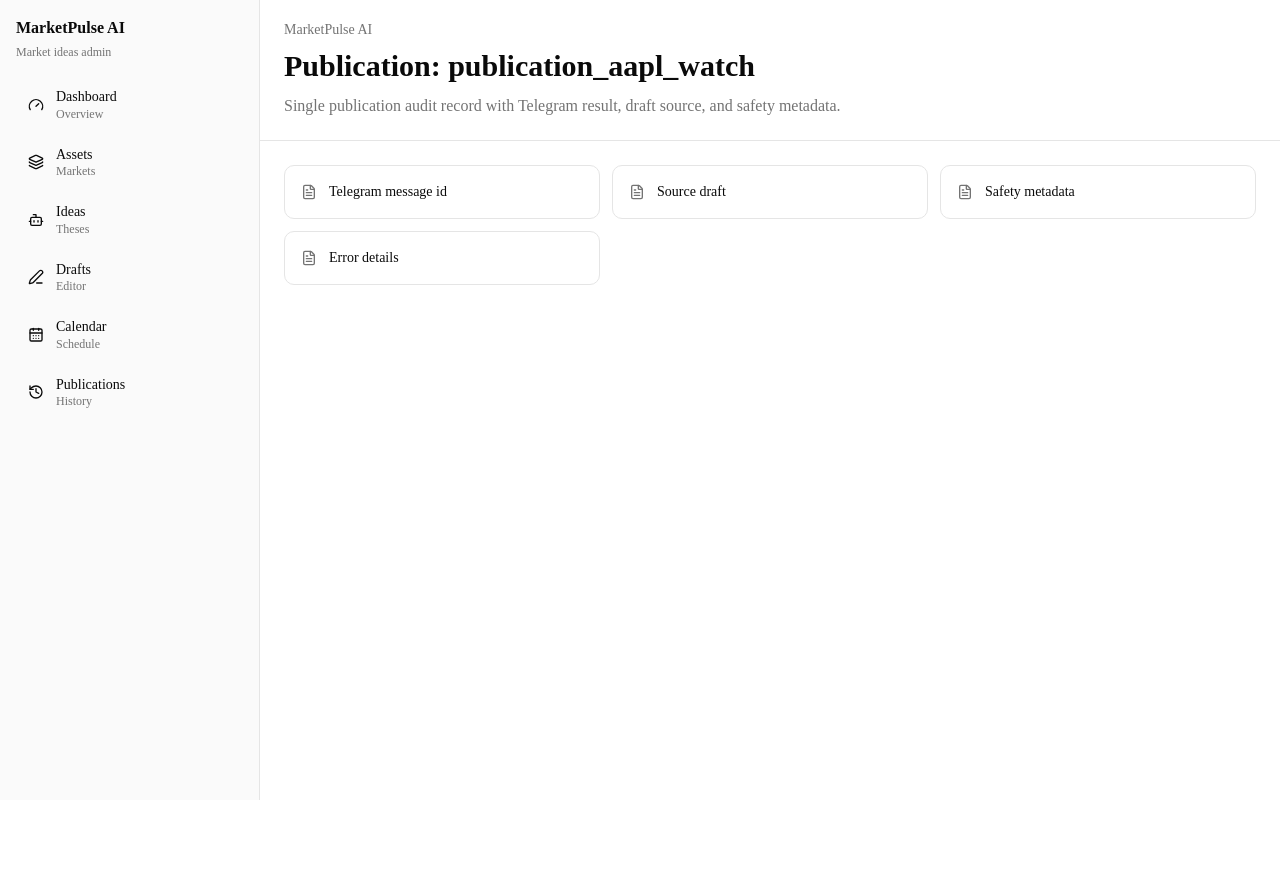
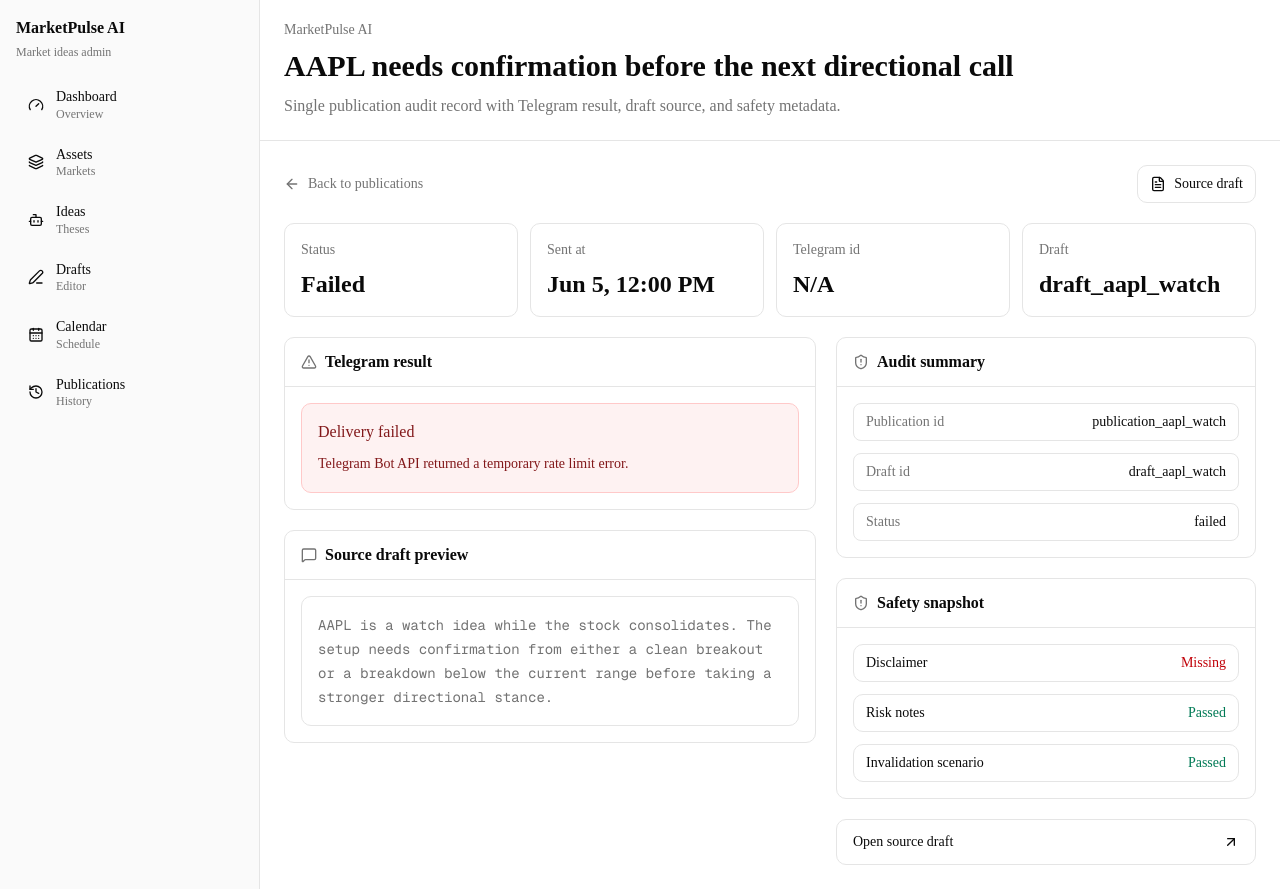
Before and after one commit to Artur-Kelemetov/marketpulse-ai, a Next.js app: page /publications/publication_aapl_watch in a window 1280 px wide. Before the commit the page ends 800 px from the top, so only its background shows below. Built offline with nearby package versions, Linux system fonts and the light colour scheme.

Commit message:
feat: build publication details with mocks

```diff
--- a/src/app/(admin)/publications/[id]/page.tsx
+++ b/src/app/(admin)/publications/[id]/page.tsx
@@ -1,4 +1,34 @@
-import { RoutePlaceholder } from "@/app/_components/route-placeholder";
+import Link from "next/link";
+import { notFound } from "next/navigation";
+import {
+  AlertTriangle,
+  ArrowLeft,
+  ArrowUpRight,
+  CheckCircle2,
+  FileText,
+  MessageSquare,
+  ShieldAlert,
+} from "lucide-react";
+
+import { PageHeader } from "@/components/layout/PageHeader";
+import {
+  getMockDraftById,
+  getMockPublicationById,
+  getMockPublicationLog,
+} from "@/lib/mock-data";
+
+const dateTimeFormatter = new Intl.DateTimeFormat("en-US", {
+  month: "short",
+  day: "numeric",
+  hour: "2-digit",
+  minute: "2-digit",
+});
+
+export function generateStaticParams() {
+  return getMockPublicationLog().map((publication) => ({
+    id: publication.id,
+  }));
+}
 
 type PublicationDetailsPageProps = {
   params: Promise<{
@@ -10,17 +40,218 @@ export default async function PublicationDetailsPage({
   params,
 }: PublicationDetailsPageProps) {
   const { id } = await params;
+  const publication = getMockPublicationById(id);
+
+  if (!publication) {
+    notFound();
+  }
+
+  const draft = getMockDraftById(publication.draftId);
+  const isSent = publication.status === "sent";
+  const safetyItems = draft
+    ? [
+        {
+          label: "Disclaimer",
+          passed: draft.hasDisclaimer,
+        },
+        {
+          label: "Risk notes",
+          passed: draft.hasRiskNotes,
+        },
+        {
+          label: "Invalidation scenario",
+          passed: draft.hasInvalidationScenario,
+        },
+      ]
+    : [];
 
   return (
-    <RoutePlaceholder
-      title={`Publication: ${id}`}
-      description="Single publication audit record with Telegram result, draft source, and safety metadata."
-      items={[
-        "Telegram message id",
-        "Source draft",
-        "Safety metadata",
-        "Error details",
-      ]}
-    />
+    <main className="flex min-h-screen flex-1 flex-col bg-background text-foreground">
+      <PageHeader
+        title={publication.title}
+        description="Single publication audit record with Telegram result, draft source, and safety metadata."
+      />
+
+      <div className="flex flex-1 flex-col gap-5 px-6 py-6">
+        <div className="flex flex-col gap-3 md:flex-row md:items-center md:justify-between">
+          <Link
+            href="/publications"
+            className="inline-flex w-fit items-center gap-2 text-sm font-medium text-muted-foreground hover:text-foreground"
+          >
+            <ArrowLeft className="size-4" />
+            Back to publications
+          </Link>
+
+          {draft ? (
+            <Link
+              href={`/drafts/${draft.id}`}
+              className="inline-flex w-fit items-center gap-2 rounded-lg border border-border bg-card px-3 py-2 text-sm font-medium text-card-foreground transition-colors hover:bg-muted"
+            >
+              <FileText className="size-4" />
+              Source draft
+            </Link>
+          ) : null}
+        </div>
+
+        <section className="grid gap-3 md:grid-cols-2 xl:grid-cols-4">
+          <FactCard label="Status" value={isSent ? "Sent" : "Failed"} />
+          <FactCard
+            label="Sent at"
+            value={dateTimeFormatter.format(new Date(publication.sentAt))}
+          />
+          <FactCard
+            label="Telegram id"
+            value={publication.telegramMessageId ?? "N/A"}
+          />
+          <FactCard label="Draft" value={publication.draftId} />
+        </section>
+
+        <section className="grid gap-5 xl:grid-cols-[minmax(0,1fr)_420px]">
+          <div className="flex flex-col gap-5">
+            <Panel
+              title="Telegram result"
+              icon={
+                isSent ? (
+                  <CheckCircle2 className="size-4" />
+                ) : (
+                  <AlertTriangle className="size-4" />
+                )
+              }
+            >
+              <div
+                className={
+                  isSent
+                    ? "rounded-lg border border-emerald-200 bg-emerald-50 p-4 text-emerald-900"
+                    : "rounded-lg border border-red-200 bg-red-50 p-4 text-red-900"
+                }
+              >
+                <h3 className="font-medium">
+                  {isSent ? "Message delivered" : "Delivery failed"}
+                </h3>
+                <p className="mt-2 text-sm leading-6">
+                  {isSent
+                    ? `Telegram Bot API accepted the message and returned message id ${publication.telegramMessageId}.`
+                    : publication.errorMessage}
+                </p>
+              </div>
+            </Panel>
+
+            <Panel title="Source draft preview" icon={<MessageSquare className="size-4" />}>
+              {draft ? (
+                <pre className="whitespace-pre-wrap rounded-lg border border-border bg-background p-4 text-sm leading-6 text-muted-foreground">
+                  {draft.telegramText}
+                </pre>
+              ) : (
+                <p className="text-sm text-muted-foreground">
+                  Source draft was not found in mock data.
+                </p>
+              )}
+            </Panel>
+          </div>
+
+          <aside className="flex flex-col gap-5">
+            <Panel title="Audit summary" icon={<ShieldAlert className="size-4" />}>
+              <div className="space-y-3">
+                <AuditRow label="Publication id" value={publication.id} />
+                <AuditRow label="Draft id" value={publication.draftId} />
+                <AuditRow label="Status" value={publication.status} />
+                {publication.telegramMessageId ? (
+                  <AuditRow
+                    label="Telegram message"
+                    value={publication.telegramMessageId}
+                  />
+                ) : null}
+              </div>
+            </Panel>
+
+            <Panel title="Safety snapshot" icon={<ShieldAlert className="size-4" />}>
+              {draft ? (
+                <div className="space-y-3">
+                  {safetyItems.map((item) => (
+                    <div
+                      key={item.label}
+                      className="flex items-center justify-between gap-3 rounded-lg border border-border bg-background px-3 py-2 text-sm"
+                    >
+                      <span>{item.label}</span>
+                      <span
+                        className={
+                          item.passed
+                            ? "font-medium text-emerald-700"
+                            : "font-medium text-red-700"
+                        }
+                      >
+                        {item.passed ? "Passed" : "Missing"}
+                      </span>
+                    </div>
+                  ))}
+                </div>
+              ) : (
+                <p className="text-sm text-muted-foreground">
+                  Safety snapshot is unavailable because the source draft is missing.
+                </p>
+              )}
+            </Panel>
+
+            {draft ? (
+              <Link
+                href={`/drafts/${draft.id}`}
+                className="inline-flex items-center justify-between gap-3 rounded-lg border border-border bg-card px-4 py-3 text-sm font-medium text-card-foreground transition-colors hover:bg-muted"
+              >
+                Open source draft
+                <ArrowUpRight className="size-4" />
+              </Link>
+            ) : null}
+          </aside>
+        </section>
+      </div>
+    </main>
   );
 }
+
+type FactCardProps = {
+  label: string;
+  value: string;
+};
+
+function FactCard({ label, value }: FactCardProps) {
+  return (
+    <div className="rounded-lg border border-border bg-card p-4 text-card-foreground">
+      <p className="text-sm font-medium text-muted-foreground">{label}</p>
+      <p className="mt-2 break-words text-2xl font-semibold tracking-normal">
+        {value}
+      </p>
+    </div>
+  );
+}
+
+type PanelProps = {
+  title: string;
+  children: React.ReactNode;
+  icon?: React.ReactNode;
+};
+
+function Panel({ title, children, icon }: PanelProps) {
+  return (
+    <section className="rounded-lg border border-border bg-card text-card-foreground">
+      <div className="flex items-center gap-2 border-b border-border px-4 py-3 text-muted-foreground">
+        {icon}
+        <h2 className="font-semibold text-card-foreground">{title}</h2>
+      </div>
+      <div className="p-4">{children}</div>
+    </section>
+  );
+}
+
+type AuditRowProps = {
+  label: string;
+  value: string;
+};
+
+function AuditRow({ label, value }: AuditRowProps) {
+  return (
+    <div className="flex items-center justify-between gap-4 rounded-md border border-border bg-background px-3 py-2 text-sm">
+      <span className="text-muted-foreground">{label}</span>
+      <span className="font-medium text-foreground">{value}</span>
+    </div>
+  );
+}
--- a/src/lib/mock-data/publications.ts
+++ b/src/lib/mock-data/publications.ts
@@ -61,3 +61,7 @@ export function getMockScheduledPublications() {
 export function getMockPublicationLog() {
   return mockPublicationLog;
 }
+
+export function getMockPublicationById(id: string) {
+  return mockPublicationLog.find((publication) => publication.id === id) ?? null;
+}
```
